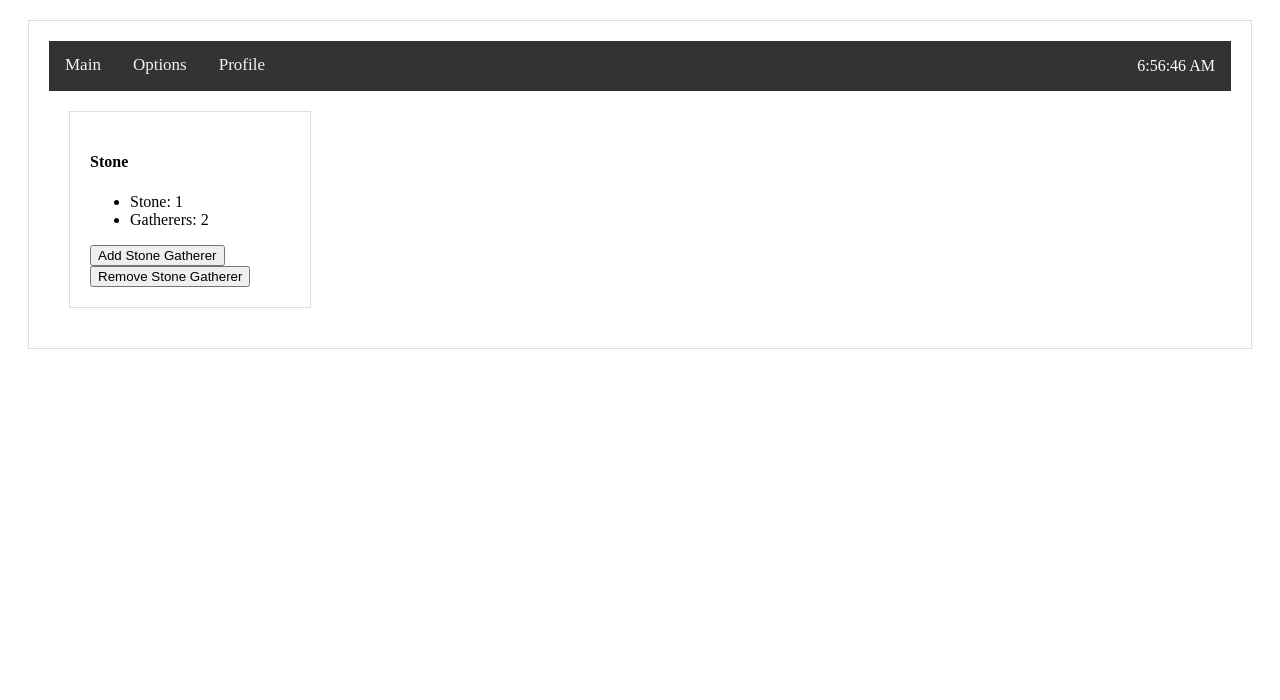
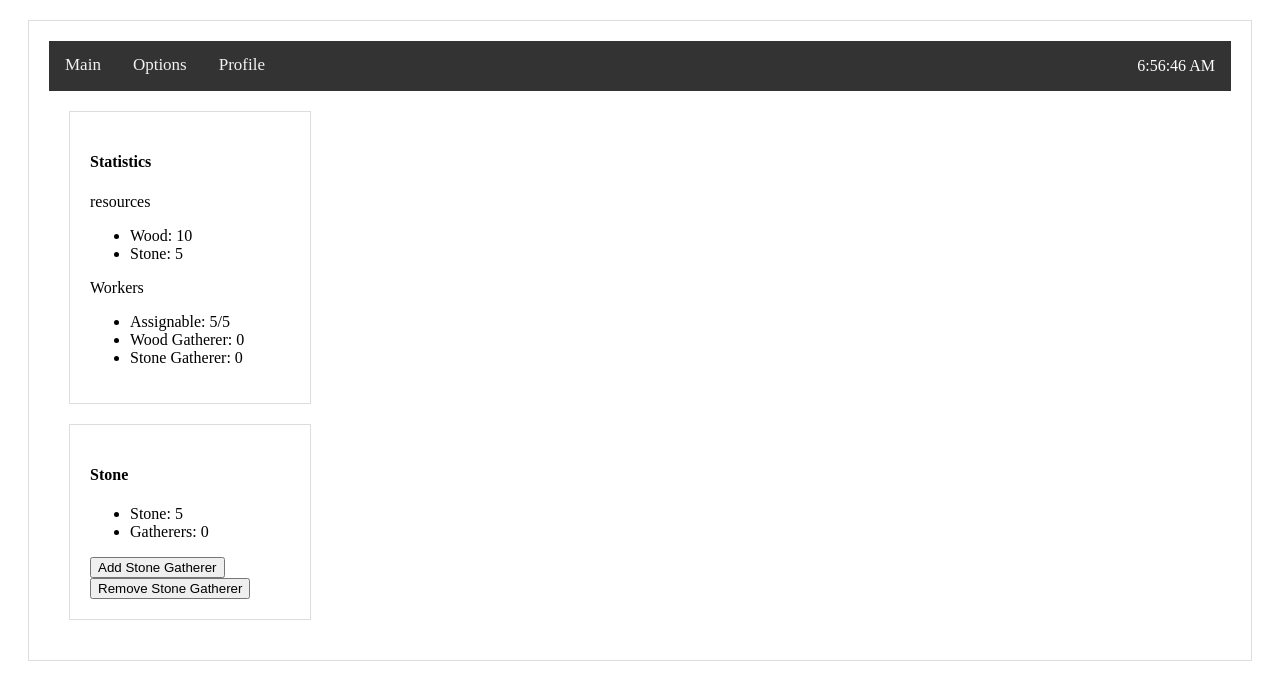
Before and after one commit to benjovi09/civ-incremental, a Next.js app: page / in a window 1280 px wide. Shown: the top 700 px of the page. Built offline with nearby package versions, Linux system fonts and the light colour scheme.

Commit message:
use react hooks to pass state and dispatch changes

```diff
--- a/components/context.js
+++ b/components/context.js
@@ -1,8 +1,5 @@
 import React, { createContext, useContext, useReducer } from 'react';
+
 export const StateContext = createContext();
-export const StateProvider = ({ reducer, initialState, children }) => (
-    <StateContext.Provider value={useReducer(reducer, initialState)}>
-        {children}
-    </StateContext.Provider>
-);
+
 export const useStateValue = () => useContext(StateContext);
--- a/components/layout.js
+++ b/components/layout.js
@@ -1,4 +1,5 @@
 import Header from "./Header";
+import React from "react";
 
 const layoutStyle = {
   margin: 20,
--- a/components/windows/stats-window.js
+++ b/components/windows/stats-window.js
@@ -1,11 +1,11 @@
 import React, { useState, useEffect, useContext } from "react";
 import { mainWindowStyle } from "./main-window-style";
+import { StateContext } from "../context";
 
 export default function StatsWindow() {
-  const context = useContext(Context);
-  console.log(context);
-  const resources = context.resources;
-  const jobs = context.jobs;
+  const { state, dispatch } = useContext(StateContext);
+  const resources = state.resources;
+  const jobs = state.jobs;
   return (
     <div style={mainWindowStyle}>
       <header>
--- a/components/windows/stone-window.js
+++ b/components/windows/stone-window.js
@@ -1,25 +1,9 @@
-import React from "react";
+import React, { useContext } from "react";
 import { mainWindowStyle } from "./main-window-style";
-import { useStateValue } from "../context";
-
-function setState(state) {
-  console.log(state);
-}
+import { StateContext } from "../context";
 
 export default function StoneWindow() {
-  const [{ state }, dispatch] = useStateValue();
-  debugger;
-  const handleButtonClick = amount => {
-    if (state.jobs.unassignedWorkers > amount) {
-      setState({
-        ...state,
-        jobs: {
-          unassignedWorkers: state.jobs.unassignedWorkers,
-          stoneGatherer: amount
-        }
-      });
-    }
-  };
+  const { state, dispatch } = useContext(StateContext);
 
   return (
     <div style={mainWindowStyle}>
@@ -27,8 +11,8 @@ export default function StoneWindow() {
         <h4>Stone</h4>
       </header>
       <ul>
-        <li>Stone: {1}</li>
-        <li>Gatherers: {2} </li>
+        <li>Stone: {state.resources.stone}</li>
+        <li>Gatherers: {state.jobs.stoneGatherer} </li>
       </ul>
       <button onClick={() => dispatch({ type: "increment" })}>
         Add Stone Gatherer
--- a/pages/index.js
+++ b/pages/index.js
@@ -1,19 +1,35 @@
 import Layout from "../components/layout";
-import React, { useState, useReducer } from "react";
-import {StateProvider} from "../components/context";
+import React, { useEffect, useState, useReducer } from "react";
+import { StateContext } from "../components/context";
 import StatsWindow from "../components/windows/stats-window";
 import StoneWindow from "../components/windows/stone-window";
+
 let reducer = (state, action) => {
   switch (action.type) {
     case "increment":
       return {
         ...state,
         jobs: {
+          ...state.jobs,
           stoneGatherer: state.jobs.stoneGatherer + 1
         }
       };
     case "decrement":
-      return { ...state, count: state.count - 1 };
+      return {
+        ...state,
+        jobs: {
+          ...state.jobs,
+          stoneGatherer: state.jobs.stoneGatherer - 1
+        }
+      };
+    case "tick":
+      return {
+        ...state,
+        resources: {
+          ...state.resources,
+          stone: action.data.resources.stone
+        }
+      };
     default:
       return;
   }
@@ -34,13 +50,40 @@ function Main() {
     }
   };
 
+  const [date, setDate] = useState(new Date());
+
+  useEffect(() => {
+    var timerID = setInterval(() => tick(), 1000);
+
+    return function cleanup() {
+      clearInterval(timerID);
+    };
+  });
+
+  function tick() {
+    const newDate = new Date();
+
+    const tik = {
+      resources: {
+        stone: state.resources.stone + getStone(newDate - date)
+      }
+    };
+    setDate(newDate);
+    dispatch({ type: "tick", data: tik });
+  }
+
+  function getStone(tick) {
+    return tick * state.jobs.stoneGatherer;
+  }
+
   const [state, dispatch] = useReducer(reducer, userState);
 
   return (
     <Layout>
-      <StateProvider initialState={userState} reducer={reducer}>
+      <StateContext.Provider value={{ state, dispatch }}>
+        <StatsWindow></StatsWindow>
         <StoneWindow></StoneWindow>
-      </StateProvider>
+      </StateContext.Provider>
     </Layout>
   );
 }
--- a/pages/options.js
+++ b/pages/options.js
@@ -1,4 +1,5 @@
 import Layout from "../components/layout";
+import React from "react";
 
 function Options() {
   return (
```
